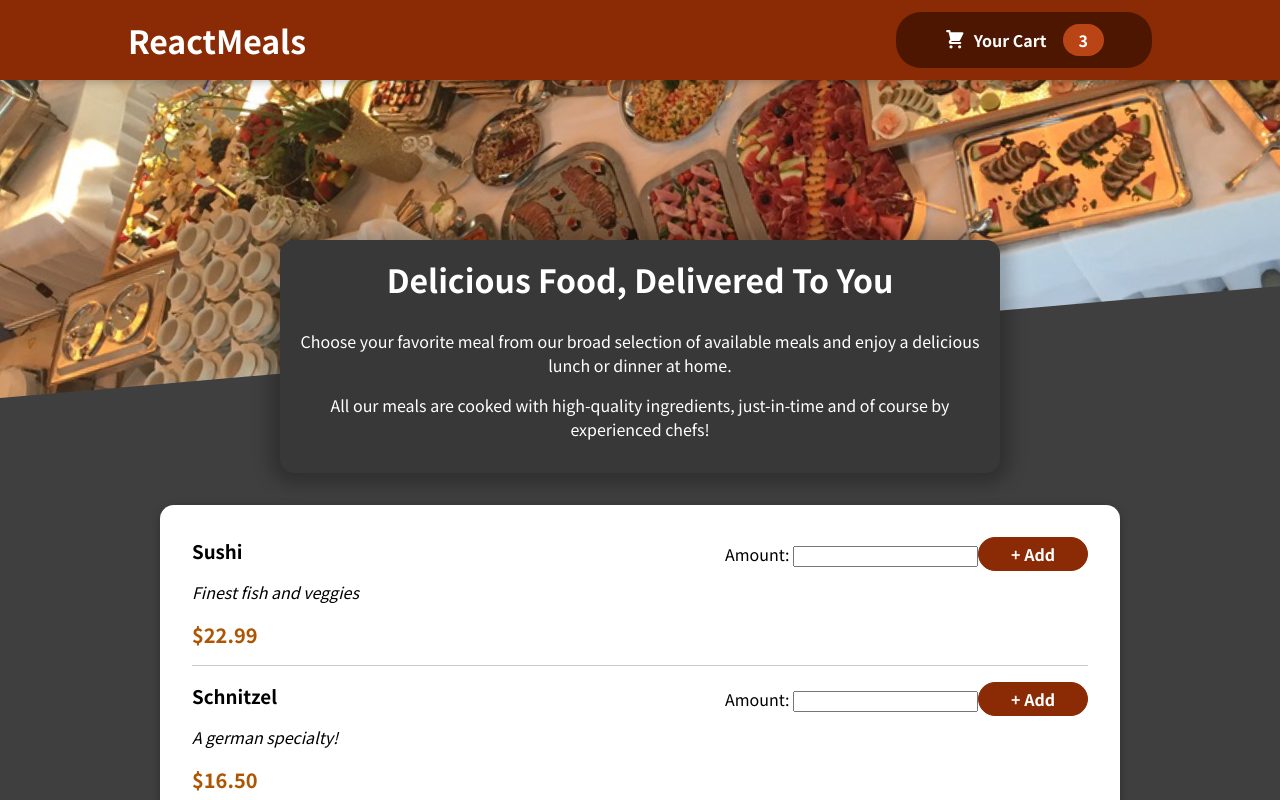
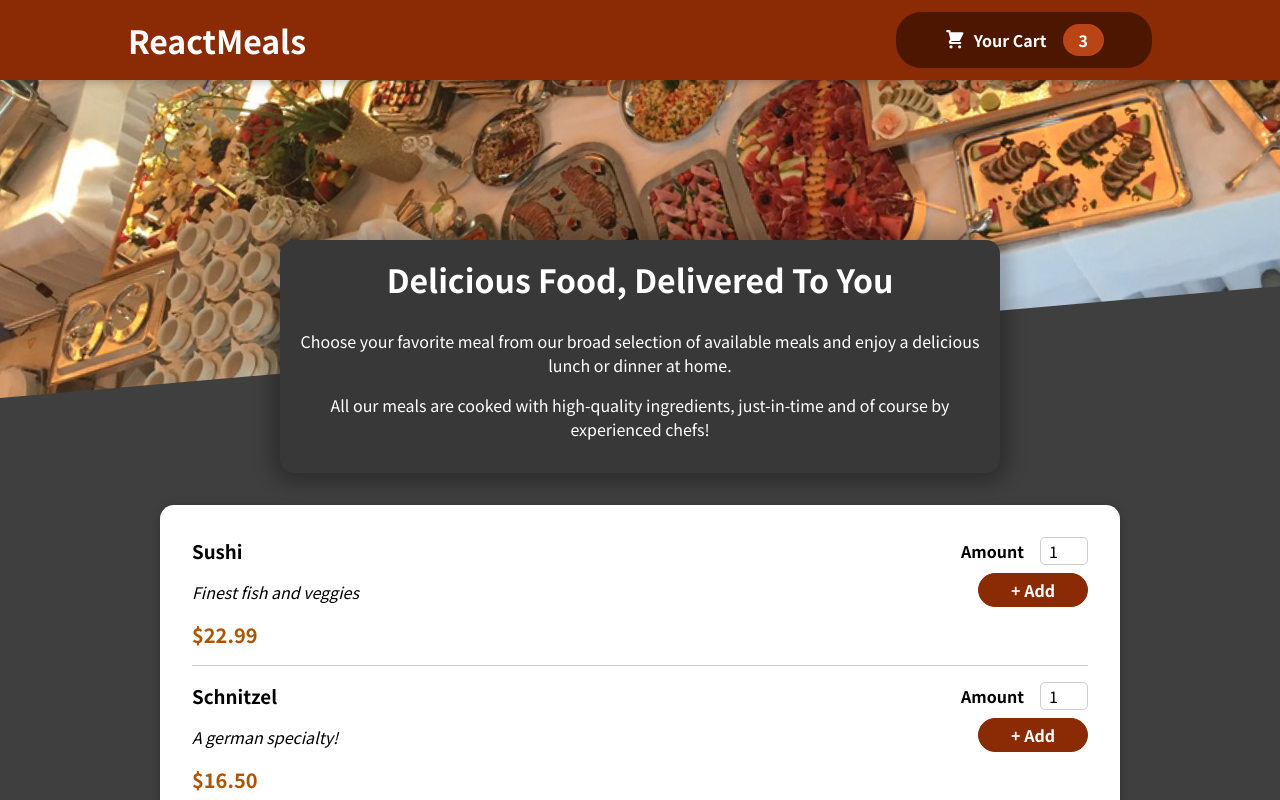
Before and after one commit to nhattrannet91/react-training-meals-app, a React (Create React App) app: page / in a window 1280 px wide. Shown: the top 800 px of the page. Built offline with nearby package versions, Linux system fonts and the light colour scheme.

Commit message:
Meals-App: Add Input component

```diff
--- a/src/components/Meals/MealItemForm.js
+++ b/src/components/Meals/MealItemForm.js
@@ -1,10 +1,20 @@
+import Input from "../UI/Input";
 import classes from "./MealItemForm.module.css";
 
 const MealItemForm = (props) => {
   return (
     <form className={classes.form}>
-      <label>Amount: </label>
-      <input type="number"></input>
+      <Input
+        label="Amount"
+        input={{
+          id: `amount_${Math.random()}`,
+          type: "number",
+          min: "1",
+          max: "5",
+          step: "1",
+          defaultValue: "1",
+        }}
+      />
       <button>+ Add</button>
     </form>
   );
--- /dev/null
+++ b/src/components/UI/Input.js
@@ -0,0 +1,12 @@
+import classes from "./Input.module.css";
+
+const Input = (props) => {
+  return (
+    <div className={classes.input}>
+      <label htmlFor={props.input.id}>{props.label}</label>
+      <input id={props.input.id} {...props.input}></input>
+    </div>
+  );
+};
+
+export default Input;
--- /dev/null
+++ b/src/components/UI/Input.module.css
@@ -0,0 +1,18 @@
+.input {
+  display: flex;
+  align-items: center;
+  margin-bottom: 0.5rem;
+}
+
+.input label {
+  font-weight: bold;
+  margin-right: 1rem;
+}
+
+.input input {
+  width: 3rem;
+  border-radius: 5px;
+  border: 1px solid #ccc;
+  font: inherit;
+  padding-left: 0.5rem;
+}
```
